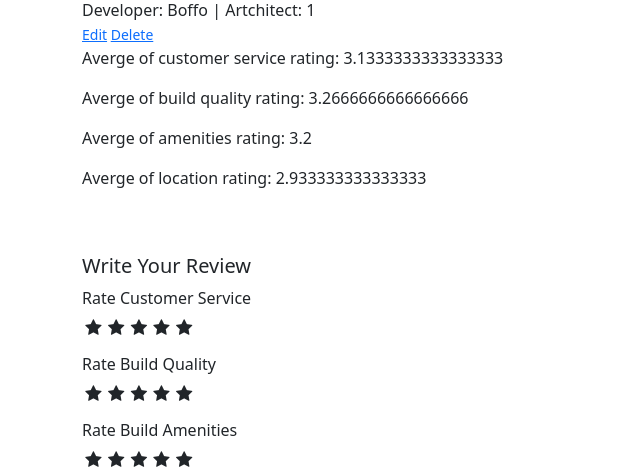
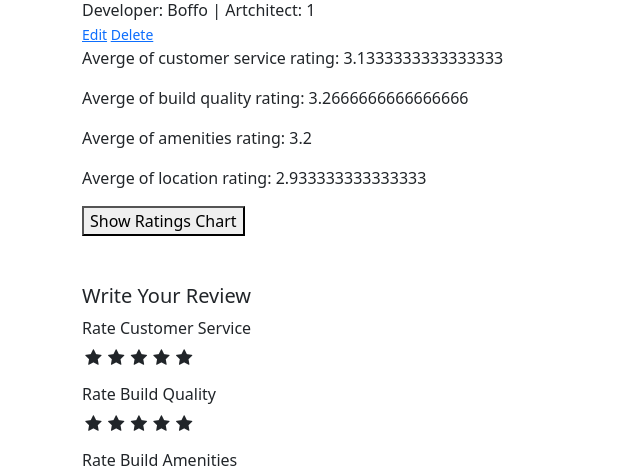
Before and after one commit to christruong90/COMP8047_project, a Django app: page /condo/1 in a window 1280 px wide. Shown: the part 282-758 px from the top of the page, without its empty margins (0-640 px from the left). Run offline with Django 4.2, Linux system fonts and the light colour scheme; data comes from the database, SQL or seed files in the repository; some libraries are stand-ins or nearby versions.

Commit message:
implemented bar graph visuals into a pop-up window

```diff
--- a/blog/templates/base.html
+++ b/blog/templates/base.html
@@ -8,7 +8,10 @@
     <link href="https://cdn.jsdelivr.net/npm/bootstrap@5.3.0-alpha1/dist/css/bootstrap.min.css" rel="stylesheet" integrity="sha384-GLhlTQ8iRABdZLl6O3oVMWSktQOp6b7In1Zl3/Jr59b6EGGoI1aFkw7cmDA6j6gD" crossorigin="anonymous">
 
     <link rel="stylesheet" type="text/css" href="{% static 'css/custom.css' %}">
+    <script src="{% static 'js/chart_popup.js' %}"></script>
     <link rel="stylesheet" href="https://cdnjs.cloudflare.com/ajax/libs/font-awesome/4.7.0/css/font-awesome.min.css">
+    <script src="https://code.jquery.com/jquery-3.6.0.min.js"></script>
+
 
   </head>
   <body>
@@ -53,5 +56,6 @@
     </div>
 
     <script src="https://cdn.jsdelivr.net/npm/bootstrap@5.3.0-alpha1/dist/js/bootstrap.bundle.min.js" integrity="sha384-w76AqPfDkMBDXo30jS1Sgez6pr3x5MlQ1ZAGC+nuZB+EYdgRZgiwxhTBTkF7CXvN" crossorigin="anonymous"></script>
+    <script src="https://cdn.jsdelivr.net/npm/chart.js@3.7.1/dist/chart.min.js"></script>
   </body>
 </html>
--- a/blog/templates/condo_details.html
+++ b/blog/templates/condo_details.html
@@ -10,6 +10,26 @@
         m[0].classList.add('hide');
     }
     }, 1000);
+
+    function openChartWindow() {
+        // Get ratings data from context
+        const ratingsData = "{{ ratings_data|escapejs }}";
+
+        // Parse ratings data as JSON
+        const ratings = JSON.parse(ratingsData);
+        // Define the URL of the chart popup window
+        const url = "{% url 'chart_popup' %}";
+
+        // Open the pop-up window
+        const chartWindow = window.open(url, '_blank', 'width=600,height=400');
+
+        // When the pop-up window is loaded, pass the chart data to it
+        chartWindow.addEventListener('load', function() {
+            var label = ratings.labels
+            var data = ratings.values
+            chartWindow.postMessage({label: label, data: data}, "*");
+        });
+    }
 </script>
 
 <h1>{{ condo.title }}</h1>
@@ -36,6 +56,8 @@ Developer: {{condo.developer}} | Artchitect: {{condo.architect}}
 <p> Averge of build quality rating: {{ratings.avg_build_quality}} </p>
 <p> Averge of amenities rating: {{ratings.avg_amenities}} </p>
 <p> Averge of location rating: {{ratings.avg_location}} </p>
+<button id="chart-btn" onclick="openChartWindow()">Show Ratings Chart</button>
+
 
 <form action="{% url 'submit_review' condo.pk %}" method="POST">
     <br><br>
--- a/blog/urls.py
+++ b/blog/urls.py
@@ -1,6 +1,6 @@
-from django.urls import path
+from django.urls import path, include
 # from . import views
-from .views import HomeView, CondoDetailView, AddCondoView, UpdateCondoView, DeleteCondoView, submit_review
+from .views import HomeView, CondoDetailView, AddCondoView, UpdateCondoView, DeleteCondoView, submit_review, chart_popup
 from django.conf import settings
 
 urlpatterns = [
@@ -11,4 +11,5 @@ urlpatterns = [
     path('condo/edit/<int:pk>', UpdateCondoView.as_view(), name='update_condo'),
     path('condo/<int:pk>/remove', DeleteCondoView.as_view(), name='delete_condo'),
     path('submit_review/<int:condo_id>/', submit_review, name="submit_review"),
+    path('chart_popup/', chart_popup, name='chart_popup'),
 ]
--- a/blog/views.py
+++ b/blog/views.py
@@ -1,12 +1,13 @@
 from django.shortcuts import render, redirect
-from django.http import HttpResponse, HttpResponseRedirect
+from django.http import HttpResponse, HttpResponseRedirect, JsonResponse
 from django.db.models import Avg
-from django.views.generic import ListView, DetailView, CreateView, UpdateView, DeleteView
+from django.views.generic import ListView, DetailView, CreateView, UpdateView, DeleteView, TemplateView
 from .models import Condo, ReviewRating
 from .forms import CondoForm, EditForm, ReviewForm
 from django.urls import reverse_lazy
 from django.contrib import messages
 from .filters import CondoFilter
+import json
 
 # Create your views here.
 
@@ -36,6 +37,13 @@ class CondoDetailView(DetailView):
         condo = self.get_object()
         ratings = ReviewRating.objects.filter(condo=condo).aggregate(avg_customer_service=Avg('customer_service'), avg_build_quality=Avg('build_quality'),avg_amenities=Avg('amenities'), avg_location=Avg('location'))
         context['ratings'] = ratings
+        ratings_data = {
+            'labels': ['Customer Service', 'Build Quality', 'Amenities', 'Location'],
+            'values': [ratings['avg_customer_service'], ratings['avg_build_quality'], ratings['avg_amenities'], ratings['avg_location']]
+        }
+
+        ratings_data_json = json.dumps(ratings_data)
+        context['ratings_data'] = ratings_data_json
         return context
 
 class AddCondoView(CreateView):
@@ -80,3 +88,6 @@ def submit_review(request, condo_id):
             data.save()
             messages.success(request, 'Thank you! Your review has been Submitted.')
             return redirect(url)
+
+def chart_popup(request):
+    return render(request, 'condo/chart_popup.html')
```
Also changed, not shown: blog/templates/condo/chart_popup.html (added, +61 -0 lines), blog/static/css/custom.css (line endings or trailing spaces).
